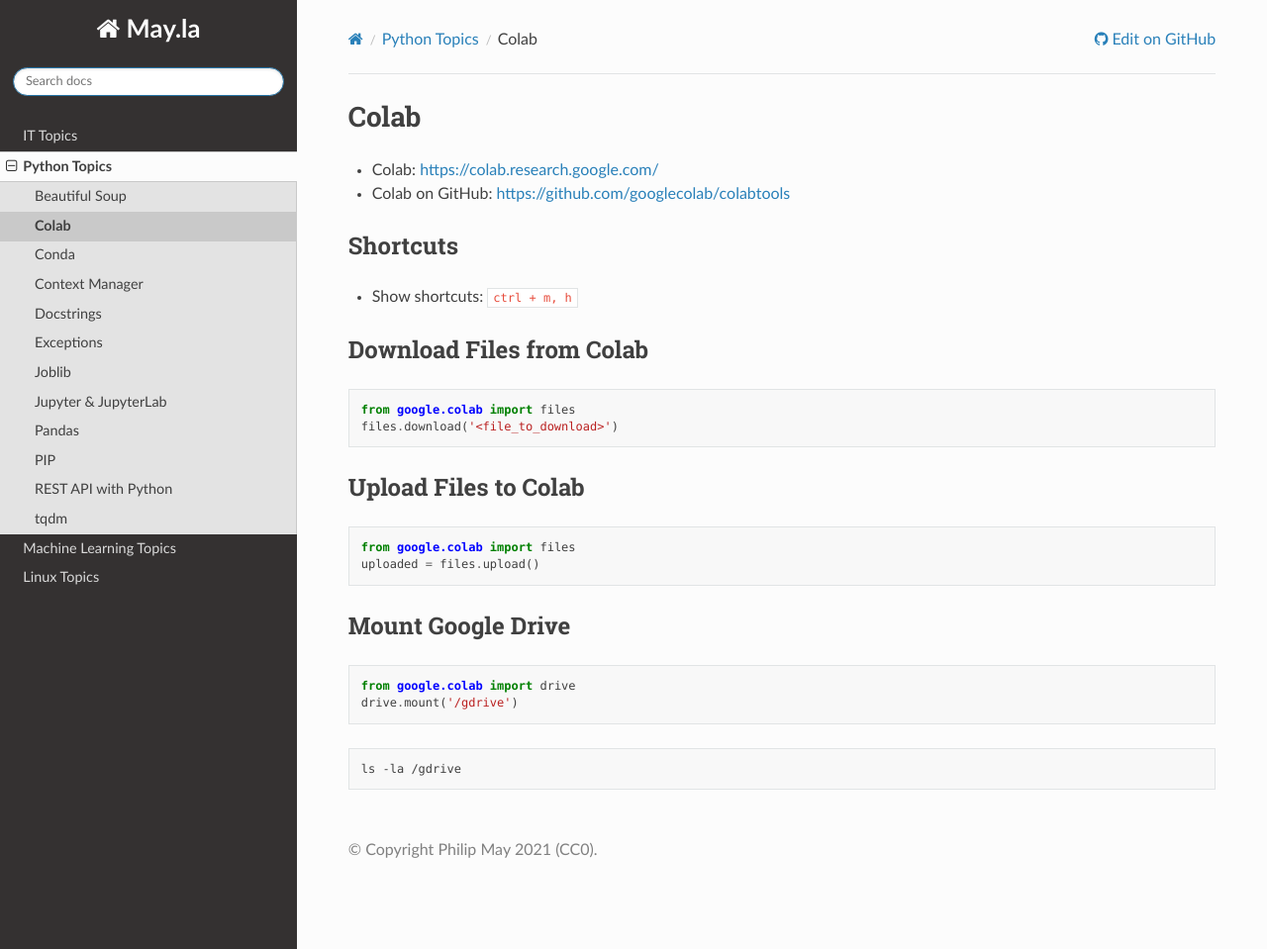
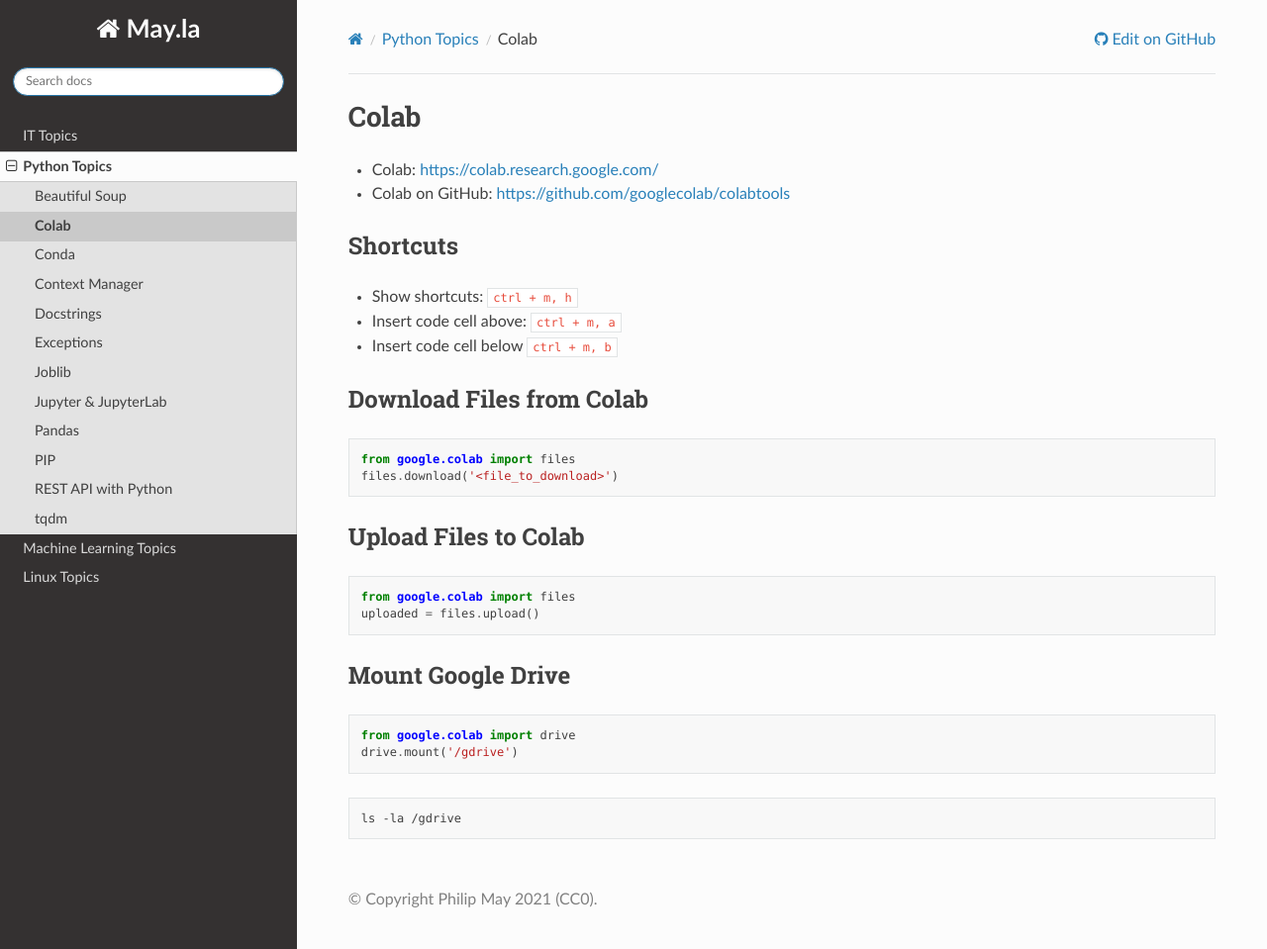
Before and after one commit to PhilipMay/May.la, a Sphinx documentation site: the page built from source/py/colab.md, in a window 1280 px wide and 959 px high. Shown: the whole window at 99% size. Built offline with Sphinx 7.4.7 and the Read the Docs theme 2.0.0, drawn with Linux system fonts in a browser that asks for light colours.

Commit message:
Update colab.md

````diff
--- a/source/py/colab.md
+++ b/source/py/colab.md
@@ -4,6 +4,8 @@
 
 ## Shortcuts
 - Show shortcuts: `ctrl + m, h`
+- Insert code cell above: `ctrl + m, a`
+- Insert code cell below `ctrl + m, b`
 
 ## Download Files from Colab
 ```python
````
